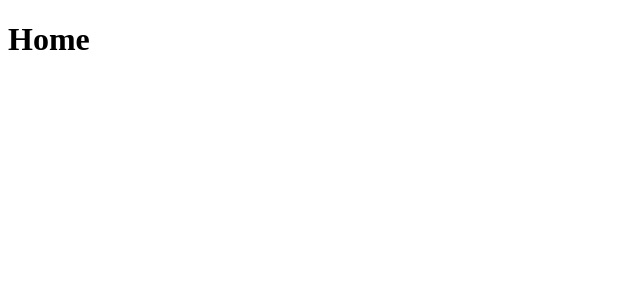
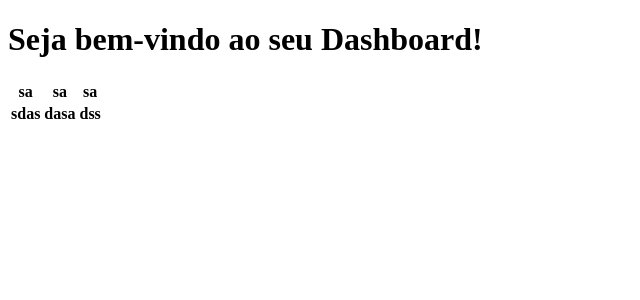
Before and after one commit to filipesxr/Sprint-Js, a React (Vite) app: page /Home in a window 1280 px wide. Shown: the top 300 px of the page, without its empty margins (0-640 px from the left). Built offline with nearby package versions, Linux system fonts and the light colour scheme.

Commit message:
Adicionando README.MD

```diff
--- a/src/Pages/Home/Home.jsx
+++ b/src/Pages/Home/Home.jsx
@@ -1,7 +1,23 @@
 export default function Home() {
     return(
         <>
-            <h1>Home</h1>
+            <h1>Seja bem-vindo ao seu Dashboard!</h1>
+
+            <div>
+                <table>
+                    <thead>
+                        <th>sa</th>
+                        <th>sa</th>
+                        <th>sa</th>
+                    </thead>
+
+                    <tbody>
+                        <th>sdas</th>
+                        <th>dasa</th>
+                        <th>dss</th>
+                    </tbody>
+                </table>
+            </div>
         </>
     )
 }
```
Also changed, not shown: src/Image/mw.png (added), 1 other file (tests, documents, lock files or other folders).
